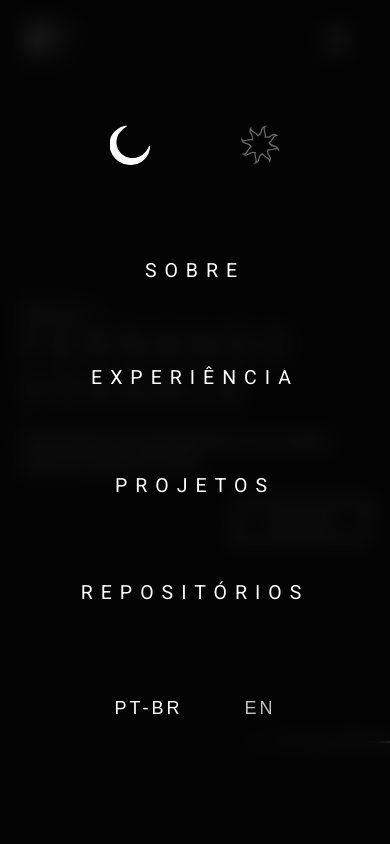
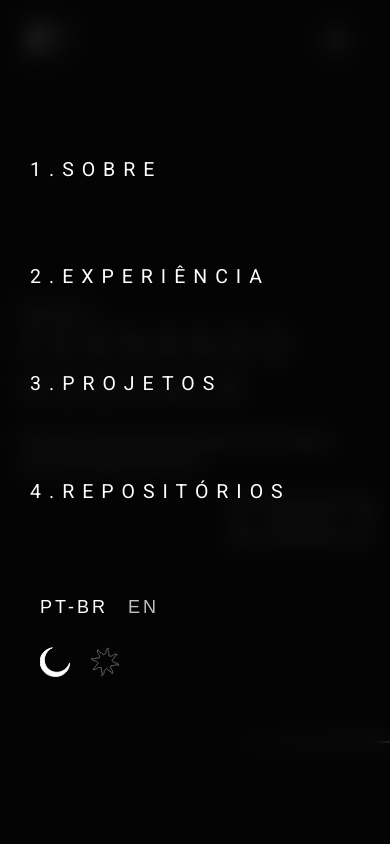
Before and after one commit to vosgale/fernando-vosgale-wbsite, a React (Vite) app: page / in a window 390 px wide. Both pictures are taken after a click on the button 336 px from the left and 40 px from the top of the page. Shown: the top 844 px of the page. Built offline with nearby package versions, Linux system fonts and the light colour scheme.

Commit message:
mobile menu adjusment and footer

```diff
--- a/src/Components/Topbar/Topbar.tsx
+++ b/src/Components/Topbar/Topbar.tsx
@@ -156,21 +156,7 @@ export const Topbar = ({
                 className="menu-container"
               >
                 <>
-                <div className="themeContainer">
-                    <ThemeButton
-                      active={theme === "dark"}
-                      onClick={() => setTheme("dark")}
-                    >
-                      <DarkIcon />
-                    </ThemeButton>
-                    <ThemeButton
-                      active={theme === "light"}
-                      onClick={() => setTheme("light")}
-                    >
-                      <LightIcon />
-                    </ThemeButton>
-                  </div>
-                  {menu.map((item) => (
+                  {menu.map((item, index) => (
                     <motion.li
                       key={item}
                       initial={{
@@ -187,11 +173,12 @@ export const Topbar = ({
                       }}
                       transition={{ duration: 0.8, type: "tween" }}
                     >
-                      <a>{item}</a>
+                      <a> {index+1}.{item}</a>
                     </motion.li>
                   ))}
 
                   <MobileMenuFooter>
+                    <div className="mobileMenuFooter-item">
                       <LanguageButton
                         active={language === "ptBR"}
                         onClick={() => {
@@ -210,6 +197,21 @@ export const Topbar = ({
                       >
                         EN
                       </LanguageButton>
+                    </div>
+                    <div className="mobileMenuFooter-item">
+                      <ThemeButton
+                        active={theme === "dark"}
+                        onClick={() => setTheme("dark")}
+                      >
+                        <DarkIcon />
+                      </ThemeButton>
+                      <ThemeButton
+                        active={theme === "light"}
+                        onClick={() => setTheme("light")}
+                      >
+                        <LightIcon />
+                      </ThemeButton>
+                    </div>
                   </MobileMenuFooter>
                 </>
               </motion.ul>
--- a/src/Components/Topbar/styles.ts
+++ b/src/Components/Topbar/styles.ts
@@ -122,7 +122,6 @@ export const MobileMenu = styled.div`
     list-style-type: none;
     flex-direction: column;
     justify-content: center;
-    align-items: center;
     padding: 30px;
     gap: 10vh;
     display: flex;
@@ -163,6 +162,13 @@ export const LanguageButton = styled.button<{ active: boolean }>`
 export const MobileMenuFooter = styled.div`
   width: 100%;
   display: flex;
-  justify-content: center;
-  gap: 5vh;
+  flex-direction: column;
+  gap: 1vh;
+  .mobileMenuFooter-item{
+    display: flex;
+    svg {
+      width: 30px;
+      height: 30px;
+    }
+  }
 `;
--- a/src/sections/footer/styles.ts
+++ b/src/sections/footer/styles.ts
@@ -18,7 +18,7 @@ export const FooterTitle = styled(motion.p)`
     width: 30%;
     height: 1px;
     opacity: 0.4;
-    background: white;
+    background: ${props=> props.theme.colors.primary};
   }
   &::before {
     background-image: linear-gradient(45deg, black, transparent);
--- a/src/styles/global-styles.ts
+++ b/src/styles/global-styles.ts
@@ -37,7 +37,6 @@ body{
   color: ${(props) => props.theme.colors.primary};
   font-family: 'Roboto';
   position: relative;
-  box-shadow: ${(props) => props.theme.colors.boxShadow};
   a{
     color: inherit;
   text-decoration: inherit;
--- a/src/styles/themes/dark.ts
+++ b/src/styles/themes/dark.ts
@@ -8,7 +8,6 @@ export default {
     primaryVariant: "#F2F7FD",
     backgroundVariant: " #393939",
     transparentBackground: "#000000ba",
-    boxShadow: "none",
     backgroundGradient:
       "linear-gradient(300.23deg, #080707 20.38%, #0f0f0fcc 74.15%)",
   },
--- a/src/styles/themes/light.ts
+++ b/src/styles/themes/light.ts
@@ -8,7 +8,6 @@ export default {
     backgroundVariant: "#d2d2d24f",
     primaryVariant: "#000",
     transparentBackground: "#ffffff",
-    boxShadow: "inset 1px 1px 18px 3px #2e3337",
     backgroundGradient:
       "linear-gradient(300.23deg, #F2F7FD 20.38%, #E8E8E8CC 74.15%)",
   },
--- a/src/styles/themes/style.d.ts
+++ b/src/styles/themes/style.d.ts
@@ -9,7 +9,6 @@ declare module "styled-components" {
       secondary: string;
       backgroundVariant: string;
       transparentBackground: string;
-      boxShadow: string;
       primaryVariant: string;
       backgroundGradient: string;
     };
```
Lines whose indentation alone changed are shown as unchanged.
